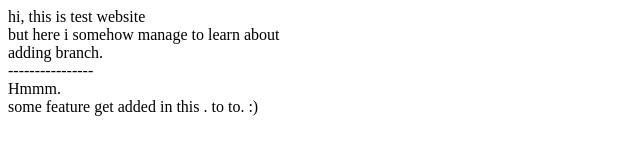
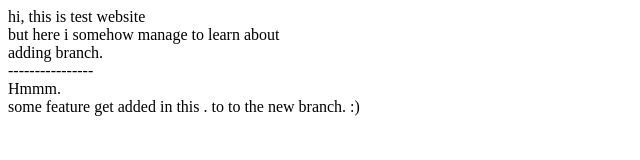
Before and after one commit to vaibhavH-C137/RoughRepo, a plain HTML site: page index.html in a window 1280 px wide. Shown: the whole page, without its empty margins (0-640 px from the left). Drawn offline with Linux system fonts and the light colour scheme.

Commit message:
update index

```diff
--- a/index.html
+++ b/index.html
@@ -12,6 +12,6 @@
     adding branch.<br>----------------<br>
     Hmmm.
     <br>
-    some feature get added in this . to to. :)
+    some feature get added in this . to to the new branch. :)
 </body>
 </html>
```
